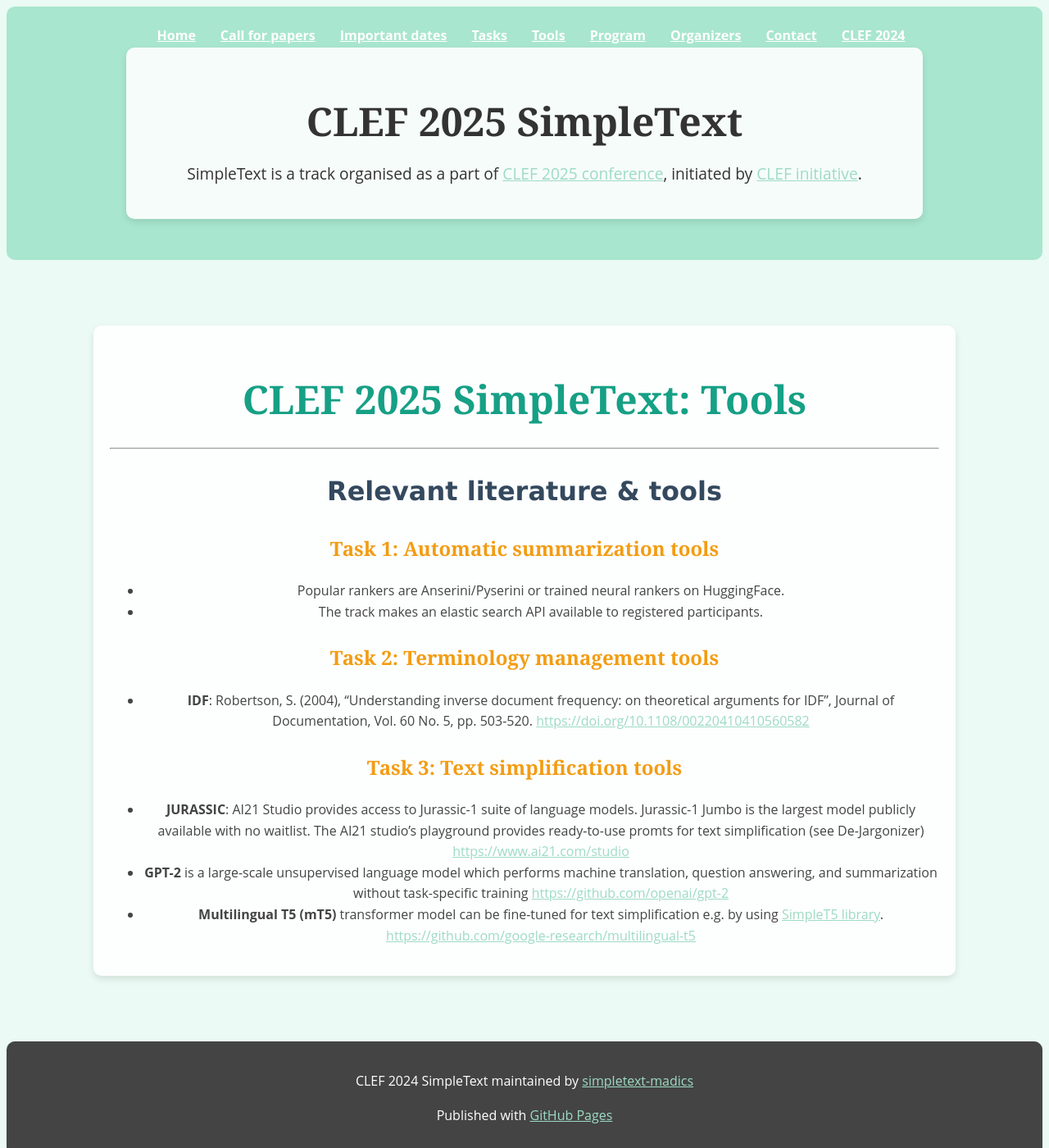
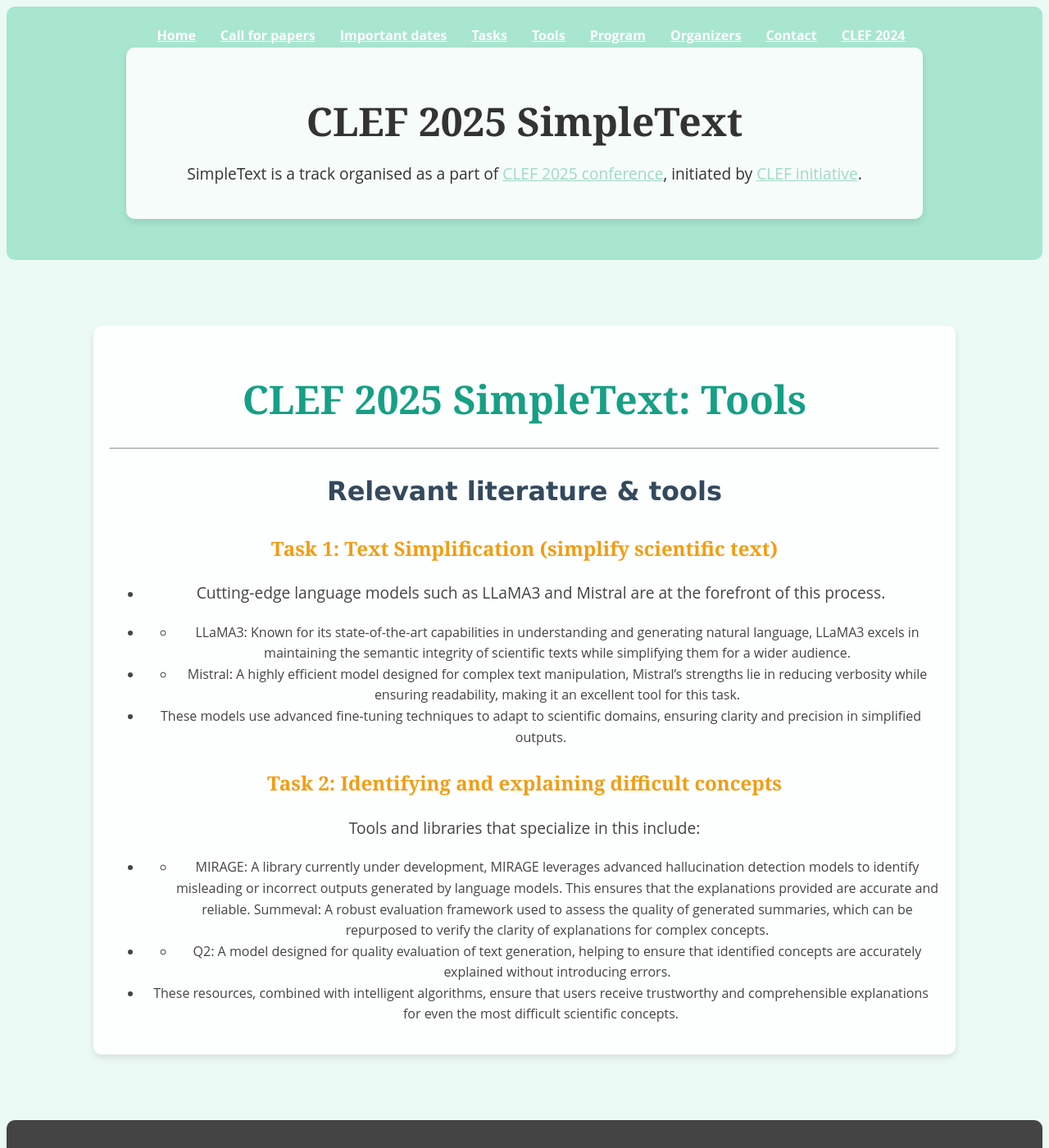
Before and after one commit to simpletext-madics/2025, a Jekyll site: the page built from tools.md, in a window 1280 px wide and 1400 px high. Shown: the whole window at 82% size. Built offline with Jekyll 4.4.1, drawn with Linux system fonts in a browser that asks for light colours.

Commit message:
Update tools.md

```diff
--- a/tools.md
+++ b/tools.md
@@ -7,14 +7,20 @@ title: Tools
 ---
 
 ## Relevant literature & tools
-### Task 1: Automatic summarization tools
-* Popular rankers are Anserini/Pyserini or trained neural rankers on HuggingFace.
-* The track makes an elastic search API available to registered participants.
+### Task 1: Text Simplification (simplify scientific text)
+* Cutting-edge language models such as LLaMA3 and Mistral are at the forefront of this process.
 
-### Task 2: Terminology management tools
-* **IDF**: Robertson, S. (2004), "Understanding inverse document frequency: on theoretical arguments for IDF", Journal of Documentation, Vol. 60 No. 5, pp. 503-520. [https://doi.org/10.1108/00220410410560582](https://doi.org/10.1108/00220410410560582)
+* - LLaMA3: Known for its state-of-the-art capabilities in understanding and generating natural language, LLaMA3 excels in maintaining the semantic integrity of scientific texts while simplifying them for a wider audience.
+* - Mistral: A highly efficient model designed for complex text manipulation, Mistral’s strengths lie in reducing verbosity while ensuring readability, making it an excellent tool for this task.
 
-### Task 3: Text simplification tools
-* **JURASSIC**: AI21 Studio provides access to Jurassic-1 suite of language models. Jurassic-1 Jumbo is the largest model publicly available with no waitlist. The AI21 studio's playground provides ready-to-use promts for text simplification (see De-Jargonizer) [https://www.ai21.com/studio](https://www.ai21.com/studio)
-* **GPT-2** is a large-scale unsupervised language model which performs machine translation, question answering, and summarization without task-specific training [https://github.com/openai/gpt-2](https://github.com/openai/gpt-2)
-* **Multilingual T5 (mT5)** transformer model can be fine-tuned for text simplification e.g. by using [SimpleT5 library](https://github.com/Shivanandroy/simpleT5/). [https://github.com/google-research/multilingual-t5](https://github.com/google-research/multilingual-t5)
+* These models use advanced fine-tuning techniques to adapt to scientific domains, ensuring clarity and precision in simplified outputs.
+
+
+### Task 2: Identifying and explaining difficult concepts
+Tools and libraries that specialize in this include:
+
+* - MIRAGE: A library currently under development, MIRAGE leverages advanced hallucination detection models to identify misleading or incorrect outputs generated by language models. This ensures that the explanations provided are accurate and reliable.
+Summeval: A robust evaluation framework used to assess the quality of generated summaries, which can be repurposed to verify the clarity of explanations for complex concepts.
+* - Q2: A model designed for quality evaluation of text generation, helping to ensure that identified concepts are accurately explained without introducing errors.
+
+* These resources, combined with intelligent algorithms, ensure that users receive trustworthy and comprehensible explanations for even the most difficult scientific concepts.
```
